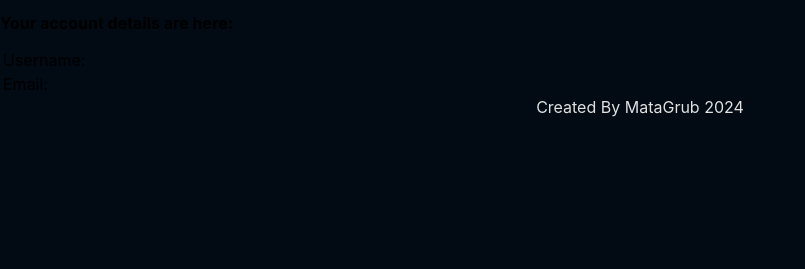
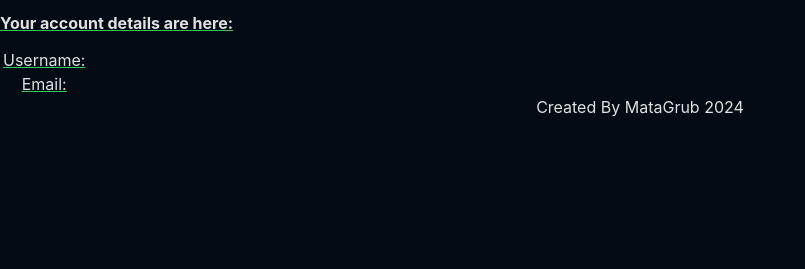
Before and after one commit to itsmarcotime/mata_python_forum, a Flask app: page /profile in a window 1280 px wide. Shown: the part 98-367 px from the top of the page, without its empty margins (0-805 px from the left). Run offline with Flask 3, Linux system fonts and the light colour scheme; the visitor is signed in with stand-in values (Sample User, id 1); data that the repository does not hold is empty.

Commit message:
added some styles to profile page

```diff
--- a/static/styles.css
+++ b/static/styles.css
@@ -173,6 +173,11 @@
     color: rgb(225, 225, 225);
     text-align: center;
 }
+
+.profile_underline {
+    color: rgb(225, 225, 225);
+    text-decoration: underline rgb(53, 199, 89);
+}
 footer {
     color: rgb(225, 225, 225);
     text-align: center;
--- a/templates/profile.html
+++ b/templates/profile.html
@@ -4,16 +4,17 @@
 <h1 class="posts_heading">{{account[1]}}'s Profile Page.</h1>
 
 <div>
-    <h2>Your account details are here:</h2>
-    <table>
+    <h2 class="profile_underline">Your account details are here:</h2>
+    <table class="posts_heading">
         <tr>
-            <td>Username:</td>
-            <td>{{account[1]}}</td>
+            <td class="profile_underline">Username:</td>
+            <td class="posts_heading">{{account[1]}}</td>
         </tr>
         <tr>
-            <td>Email:</td>
-            <td>{{account[3]}}</td>
+            <td class="profile_underline">Email:</td>
+            <td class="posts_heading">{{account[3]}}</td>
         </tr>
     </table>
+
 </div>
 {% endblock %}
```
